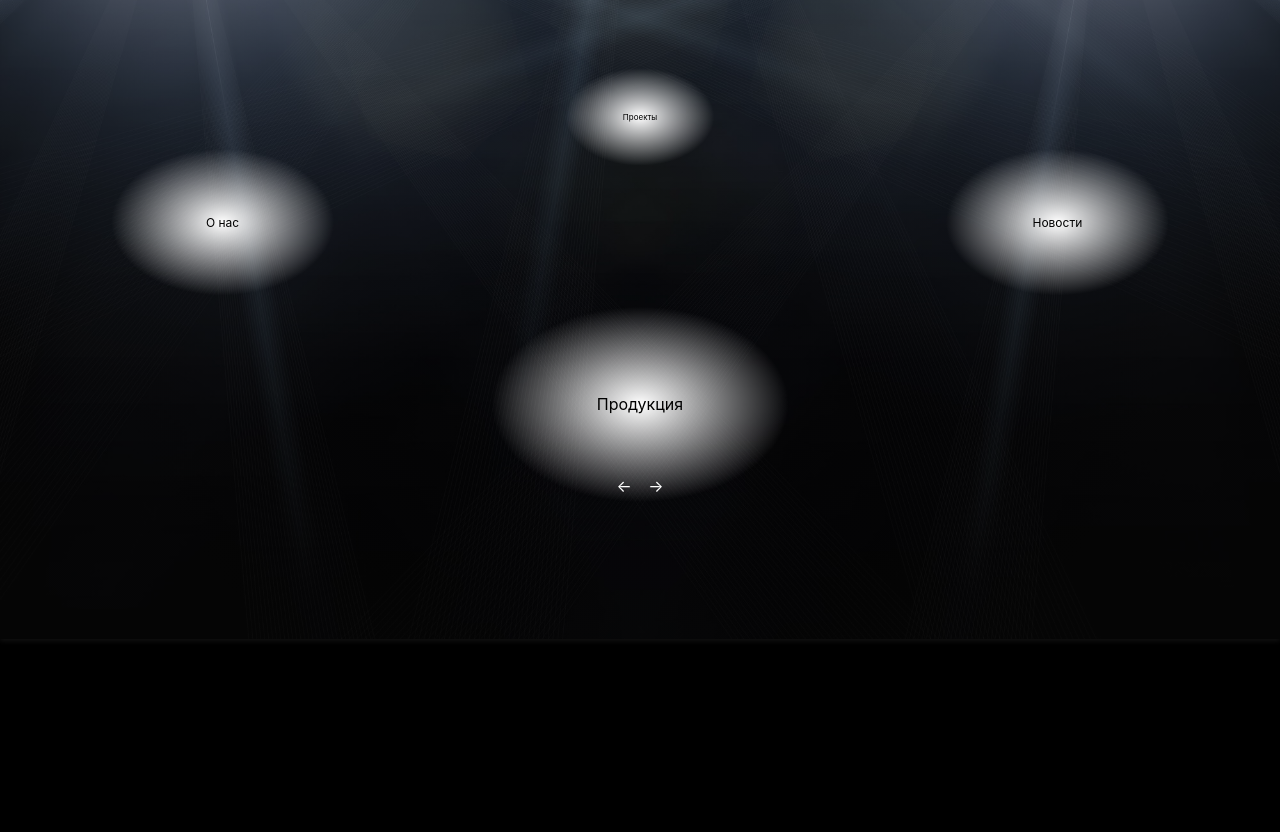
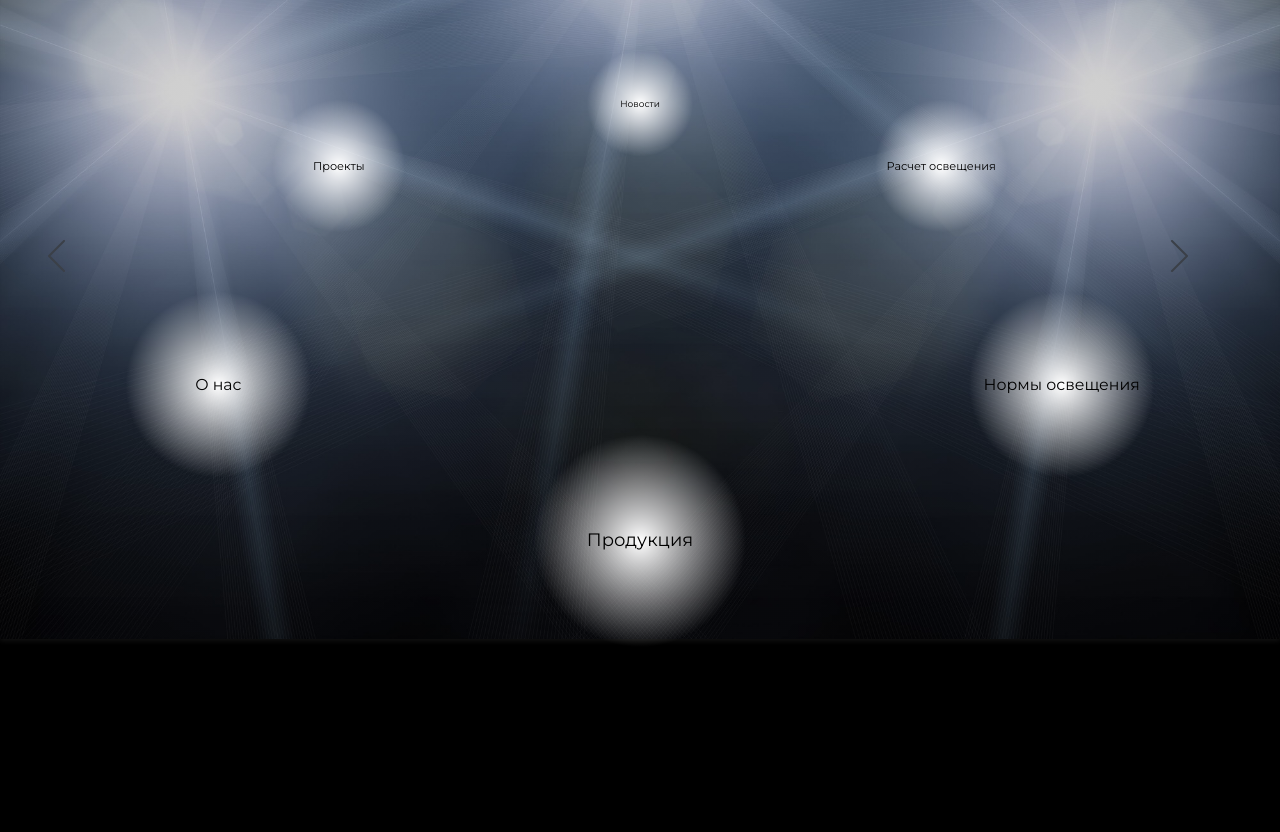
Before and after one commit to alexkaykatsishvili/lumen, a website: page app/index.html in a window 1280 px wide. Shown: the part 161-993 px from the top of the page. Drawn offline with Linux system fonts and the light colour scheme.

Commit message:
Full HD main page

```diff
--- a/app/index.html
+++ b/app/index.html
@@ -5,6 +5,7 @@
     <meta charset="UTF-8">
     <meta name="viewport" content="width=device-width, initial-scale=1, shrink-to-fit=no">
     <title>Lumen Light Pro</title>
+    <link href="https://fonts.googleapis.com/css?family=Montserrat:400,500&amp;subset=cyrillic" rel="stylesheet">
     <!-- <link rel="stylesheet" href="slick/slick.css">
     <link rel="stylesheet" href="slick/slick-theme.css"> -->
     <!--build:css css/styles.min.css-->
@@ -98,23 +99,38 @@
                             Новости
                         </a>
                     </div>
+                    <div class="cloud9-item flex">
+                        <a href="">
+                            Расчет освещения
+                        </a>
+                    </div>
+                    <div class="cloud9-item flex">
+                        <a href="">
+                            Нормы освещения
+                        </a>
+                    </div>
                 </div>
                 <div id="buttons">
-                <button class="left">
-                ←
-                </button>
-                <button class="right">
-                →
-                </button>
-            </div>
+                    <button class="left">
+                        <svg width="32" height="32" viewBox="0 0 64 64" fill="none" xmlns="http://www.w3.org/2000/svg">
+                            <path d="M32 2L2 32L32 62" stroke="#3B4048" stroke-width="4" stroke-linecap="round" stroke-linejoin="round" />
+                        </svg>
+                    </button>
+                    <button class="right">
+                        <svg width="32" height="32" viewBox="0 0 64 64" fill="none" xmlns="http://www.w3.org/2000/svg">
+                            <path d="M32 62L62 32L32 1.99999" stroke="#3B4048" stroke-width="4" stroke-linecap="round" stroke-linejoin="round" />
+                        </svg>
+                    </button>
+                </div>
             </div>
         </main>
     </section>
     <footer>
         <div class="footer m-width">
             <div class="footer__phones flex">
-                <a href="tel:+380951212123">+38 (095) 12 34 567</a>
-                <a href="tel:+380951212123">+38 (095) 12 34 567</a>
+                <a href="tel:+380504620740">+380 (50) 462 07 40</a>
+                <a href="tel:+380986143261">+380 (98) 614 32 61</a>
+                <a href="tel:+380632366555">+380 (63) 236 65 55</a>
             </div>
             <div class="footer__mail">
                 <a href="mailto:lumenlightpro@gmail.com">lumenlightpro@gmail.com</a>
@@ -122,50 +138,59 @@
             <div class="footer__info">
                 <svg id="logo" version="1.1" id="Layer_1" xmlns="http://www.w3.org/2000/svg" xmlns:xlink="http://www.w3.org/1999/xlink" x="0px" y="0px" viewBox="0 0 841.9 239.6" style="enable-background:new 0 0 841.9 239.6;" xml:space="preserve">
                     <style type="text/css">
-                        .st0{display:none;fill:#010101;}
-                        .st1{fill:#FFFFFF;}
-                        .st2{fill:#46B75C;}
+                    .st0 {
+                        display: none;
+                        fill: #010101;
+                    }
+
+                    .st1 {
+                        fill: #FFFFFF;
+                    }
+
+                    .st2 {
+                        fill: #46B75C;
+                    }
                     </style>
-                    <rect y="-178.3" class="st0" width="841.9" height="595.3"/>
+                    <rect y="-178.3" class="st0" width="841.9" height="595.3" />
                     <g>
                         <g>
-                            <path class="st1" d="M261.9,164.6h5.7v59.2h-5.7V164.6z"/>
+                            <path class="st1" d="M261.9,164.6h5.7v59.2h-5.7V164.6z" />
                             <path class="st1" d="M312.4,168.6c0-2.2,1.8-4,4.1-4c2.3,0,4.1,1.8,4.1,3.9c0,2.3-1.8,4.1-4.1,4.1
-                                C314.2,172.6,312.4,170.8,312.4,168.6z M313.6,181.8h5.7v41.9h-5.7V181.8z"/>
+                                C314.2,172.6,312.4,170.8,312.4,168.6z M313.6,181.8h5.7v41.9h-5.7V181.8z" />
                             <path class="st1" d="M404.2,181.8v36.8c0,14.4-7.1,21-21,21c-7.7,0-15.2-2.3-19.5-6.5l2.9-4.3c4,3.6,10,5.7,16.5,5.7
                                 c10.6,0,15.5-4.9,15.5-15.2V214c-3.5,5.3-9.5,8.1-16.3,8.1c-12,0-21.1-8.4-21.1-20.4c0-12,9.1-20.3,21.1-20.3
                                 c7,0,13.1,2.9,16.6,8.4v-8.1H404.2z M398.7,201.7c0-9.1-6.7-15.3-15.9-15.3c-9.3,0-15.9,6.2-15.9,15.3c0,9.1,6.6,15.4,15.9,15.4
-                                C392,217.1,398.7,210.8,398.7,201.7z"/>
+                                C392,217.1,398.7,210.8,398.7,201.7z" />
                             <path class="st1" d="M489,199.4v24.3h-5.7V200c0-8.9-4.6-13.4-12.6-13.4c-9,0-14.7,5.6-14.7,15.2v22h-5.7v-59.2h5.7v24.6
-                                c3.1-4.9,8.6-7.7,15.7-7.7C482,181.5,489,187.4,489,199.4z"/>
+                                c3.1-4.9,8.6-7.7,15.7-7.7C482,181.5,489,187.4,489,199.4z" />
                             <path class="st1" d="M556.8,221.2c-2.2,2-5.6,3-8.9,3c-7.9,0-12.3-4.5-12.3-12.2v-25.4h-7.5v-4.8h7.5v-9.2h5.7v9.2h12.8v4.8h-12.8
-                                v25c0,4.9,2.6,7.7,7.3,7.7c2.3,0,4.6-0.7,6.2-2.2L556.8,221.2z"/>
+                                v25c0,4.9,2.6,7.7,7.3,7.7c2.3,0,4.6-0.7,6.2-2.2L556.8,221.2z" />
                             <path class="st1" d="M691.1,202.8c0,12.8-8.9,21.4-20.9,21.4c-6.7,0-12.4-2.9-15.9-8.3v23.4h-5.7v-57.4h5.4v8.3
                                 c3.4-5.6,9.3-8.6,16.2-8.6C682.2,181.5,691.1,190.1,691.1,202.8z M685.4,202.8c0-9.7-6.8-16.3-15.6-16.3
-                                c-8.9,0-15.6,6.6-15.6,16.3c0,9.8,6.7,16.3,15.6,16.3C678.6,219.1,685.4,212.6,685.4,202.8z"/>
+                                c-8.9,0-15.6,6.6-15.6,16.3c0,9.8,6.7,16.3,15.6,16.3C678.6,219.1,685.4,212.6,685.4,202.8z" />
                             <path class="st1" d="M754.1,181.5v5.5c-0.5,0-1-0.1-1.4-0.1c-8.8,0-14.1,5.6-14.1,15.5v21.4h-5.7v-41.9h5.4v8.2
-                                C741,184.4,746.3,181.5,754.1,181.5z"/>
+                                C741,184.4,746.3,181.5,754.1,181.5z" />
                             <path class="st1" d="M790,202.8c0-12.4,9.1-21.3,21.4-21.3s21.3,8.9,21.3,21.3c0,12.4-9,21.4-21.3,21.4S790,215.2,790,202.8z
                                  M826.9,202.8c0-9.8-6.6-16.3-15.6-16.3c-8.9,0-15.6,6.5-15.6,16.3c0,9.8,6.7,16.3,15.6,16.3C820.3,219.1,826.9,212.6,826.9,202.8
-                                z"/>
+                                z" />
                         </g>
                         <g>
-                            <path class="st1" d="M259.7,3.9h15.9v97.8h60.5v13.9h-76.4V3.9z"/>
+                            <path class="st1" d="M259.7,3.9h15.9v97.8h60.5v13.9h-76.4V3.9z" />
                             <path class="st1" d="M351.5,67.4V3.9h15.9v62.8c0,24.7,11.3,35.9,31.4,35.9c20.1,0,31.6-11.2,31.6-35.9V3.9H446v63.5
-                                c0,32.4-17.7,49.4-47.2,49.4C369.4,116.8,351.5,99.8,351.5,67.4z"/>
+                                c0,32.4-17.7,49.4-47.2,49.4C369.4,116.8,351.5,99.8,351.5,67.4z" />
                             <path class="st1" d="M582.2,115.5L582,34.2L541.7,102h-7.3L494,34.7v80.9h-15.3V3.9h13.1l46.6,78.5l45.9-78.5h13.1l0.2,111.7
-                                H582.2z"/>
-                            <path class="st1" d="M712,101.7v13.9h-81V3.9h78.8v13.9h-62.8v34.3h56v13.6h-56v36H712z"/>
-                            <path class="st1" d="M833.8,3.9v111.7h-13.1l-67-83.3v83.3h-15.9V3.9h13.1l67,83.3V3.9H833.8z"/>
+                                H582.2z" />
+                            <path class="st1" d="M712,101.7v13.9h-81V3.9h78.8v13.9h-62.8v34.3h56v13.6h-56v36H712z" />
+                            <path class="st1" d="M833.8,3.9v111.7h-13.1l-67-83.3v83.3h-15.9V3.9h13.1l67,83.3V3.9H833.8z" />
                         </g>
                         <g>
-                            <rect x="8" y="3.8" class="st2" width="219.3" height="219.3"/>
+                            <rect x="8" y="3.8" class="st2" width="219.3" height="219.3" />
                             <path class="st1" d="M166.4,76.8c0,29-26.1,48.6-26.1,71.5h-13.9c0-14.5,6.9-26.6,13.7-38.4c6.3-11,12.3-21.5,12.3-33.1
                                 c0-21.6-17.5-33-34.8-33c-17.3,0-34.8,11.3-34.8,33c0,11.6,6,22.1,12.3,33.1c6.8,11.7,13.7,23.9,13.7,38.4H95.1
                                 c0-22.9-26.1-42.5-26.1-71.5c0-30.2,24.3-46.9,48.7-46.9C142,29.9,166.4,46.6,166.4,76.8z M138.6,158.7c0,1.9-1.6,3.5-3.5,3.5
                                 h-34.8c-1.9,0-3.5-1.6-3.5-3.5s1.6-3.5,3.5-3.5h34.8C137,155.2,138.6,156.8,138.6,158.7z M138.6,172.6c0,1.9-1.6,3.5-3.5,3.5
                                 h-34.8c-1.9,0-3.5-1.6-3.5-3.5s1.6-3.5,3.5-3.5h34.8C137,169.2,138.6,170.7,138.6,172.6z M126.7,194.6c-1.3,1.5-3.2,2.4-5.2,2.4
-                                h-7.6c-2,0-3.9-0.9-5.2-2.4l-10.1-11.5h38.3L126.7,194.6z"/>
+                                h-7.6c-2,0-3.9-0.9-5.2-2.4l-10.1-11.5h38.3L126.7,194.6z" />
                         </g>
                     </g>
                 </svg>
--- a/app/scss/styles.scss
+++ b/app/scss/styles.scss
@@ -2,12 +2,13 @@ html,
 body {
     background: #000;
     color: #fff;
+    font-family: 'Montserrat', sans-serif;
     // cursor: url("../img/Pointer.png") 1 10, auto;
 }
 
 *:hover {
     // cursor: url("../img/Pointer.png") 1 10, auto;
-    cursor: url("../img/Pointer.png") 1 10, auto;
+    // cursor: url("../img/Pointer.png") 1 10, auto;
 }
 
 button {
@@ -19,22 +20,32 @@ button {
 }
 
 svg#logo {
-    width: 300px;
+    width: 200px;
+}
+
+h1 {
+    text-transform: uppercase;
 }
 
 .construction {
-    height: 80vh;
+    max-height: 80vh;
+    // overflow: scroll;
+    // position: relative;
 }
 
 .nav {
     div {
-        width: 350px;
-        height: 230px;
+        width: 250px;
+        height: 250px;
         border-radius: 50%;
-      background: -moz-radial-gradient(center, ellipse cover, rgba(255,255,255,1) 0%, rgba(255,255,255,0) 60%, rgba(255,255,255,0) 100%); /* FF3.6-15 */
-background: -webkit-radial-gradient(center, ellipse cover, rgba(255,255,255,1) 0%,rgba(255,255,255,0) 60%,rgba(255,255,255,0) 100%); /* Chrome10-25,Safari5.1-6 */
-background: radial-gradient(ellipse at center, rgba(255,255,255,1) 0%,rgba(255,255,255,0) 60%,rgba(255,255,255,0) 100%); /* W3C, IE10+, FF16+, Chrome26+, Opera12+, Safari7+ */
-filter: progid:DXImageTransform.Microsoft.gradient( startColorstr='#ffffff', endColorstr='#00ffffff',GradientType=1 ); /* IE6-9 fallback on horizontal gradient */
+        background: -moz-radial-gradient(center, ellipse cover, rgba(255, 255, 255, 1) 0%, rgba(255, 255, 255, 0) 60%, rgba(255, 255, 255, 0) 100%);
+        /* FF3.6-15 */
+        background: -webkit-radial-gradient(center, ellipse cover, rgba(255, 255, 255, 1) 0%, rgba(255, 255, 255, 0) 60%, rgba(255, 255, 255, 0) 100%);
+        /* Chrome10-25,Safari5.1-6 */
+        background: radial-gradient(ellipse at center, rgba(255, 255, 255, 1) 0%, rgba(255, 255, 255, 0) 60%, rgba(255, 255, 255, 0) 100%);
+        /* W3C, IE10+, FF16+, Chrome26+, Opera12+, Safari7+ */
+        filter: progid:DXImageTransform.Microsoft.gradient(startColorstr='#ffffff', endColorstr='#00ffffff', GradientType=1);
+        /* IE6-9 fallback on horizontal gradient */
     }
 }
 
@@ -67,11 +78,24 @@ filter: progid:DXImageTransform.Microsoft.gradient( startColorstr='#ffffff', end
     color: #000;
 }
 
-#buttons {
-    // position: relative;
+// #buttons {
+//     // position: relative;
+//     position: absolute;
+//     bottom: 140px;
+//     left: 50%;
+//     transform: translateX(-50%);
+// }
+
+button.left {
     position: absolute;
-    bottom: 140px;
-    left: 50%;
+    top: 50%;
+    left: 5%;
+    transform: translateX(-50%);
+}
+button.right {
+    position: absolute;
+    top: 50%;
+    right: 5%;
     transform: translateX(-50%);
 }
 
@@ -88,10 +112,14 @@ filter: progid:DXImageTransform.Microsoft.gradient( startColorstr='#ffffff', end
     display: block;
     min-height: 50px;
     width: 100px;
+
     // background: #fff;
     a {
         color: #000;
-        font-size: 16px;
+        font-size: 18px;
+        &:hover {
+            text-decoration: none;
+        }
     }
 }
 
@@ -113,8 +141,8 @@ filter: progid:DXImageTransform.Microsoft.gradient( startColorstr='#ffffff', end
     -webkit-box-shadow: 0px 2px 5px 0px rgba(24, 24, 24, 0.75);
     -moz-box-shadow: 0px 2px 5px 0px rgba(24, 24, 24, 0.75);
     box-shadow: 0px 2px 5px 0px rgba(24, 24, 24, 0.75);
-    background: url("../img/room.jpg") 50% no-repeat;
-
+    // background: url("../img/room.jpg") 50% no-repeat;
+    background: url("../img/room.jpg") 0 0 no-repeat;
     &:after {
         content: ""; // ::before and ::after both require content
         position: absolute;
@@ -123,9 +151,8 @@ filter: progid:DXImageTransform.Microsoft.gradient( startColorstr='#ffffff', end
         width: 100%;
         height: 100%;
         background: radial-gradient(540.00px at 50% 50%, rgba(0, 0, 0, 0.68) 0%, #0A0A0A 100%);
-        // background: radial-gradient(540.00px at 50% 50%, rgba(0, 0, 0, 0.68) 0%, #0A0A0A 100%);
         z-index: 1;
-        opacity: .5;
+        opacity: .2;
     }
 
     & * {
@@ -167,6 +194,15 @@ footer {
 
         a {
             color: #fff;
+        }
+        &__phones {
+            align-items: flex-start;
+        }
+        &__info {
+            p {
+                font-size: 14px;
+                margin-top: 10px;
+            }
         }
     }
 }
@@ -244,12 +280,21 @@ footer {
     background-color: rgba(0, 0, 0, 0.8);
 }
 
+
+
+@media (min-width: 1370px) {
+    svg#logo {
+        width: 300px;
+    }
+}
+
 @media (max-width: 600px) {
     .heading {
         font-weight: 600;
         font-size: 32px;
         color: #FFF;
     }
+
     h2 {
         font-size: 20px;
     }
```
Also changed, not shown: app/css/styles.css.
